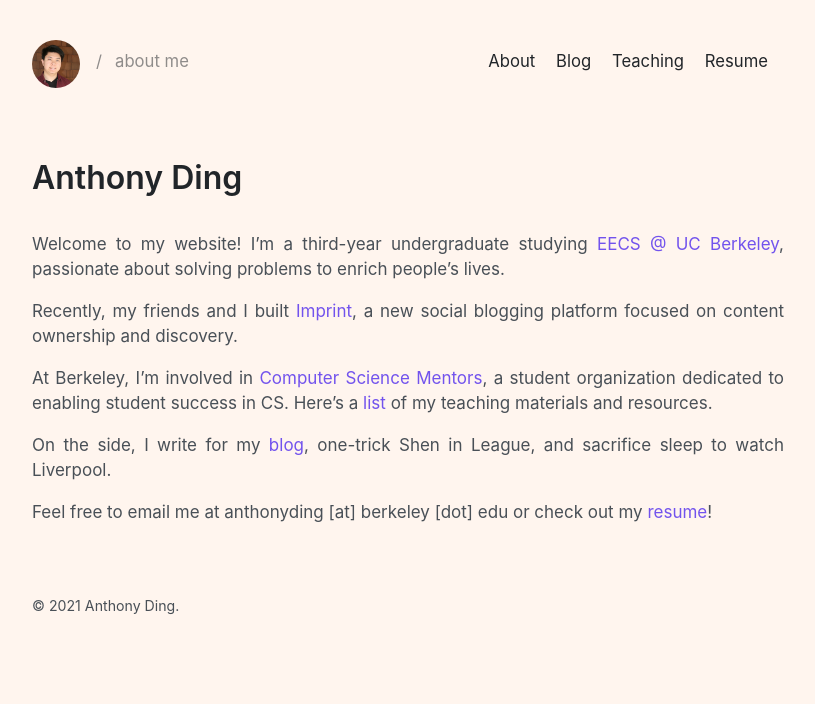
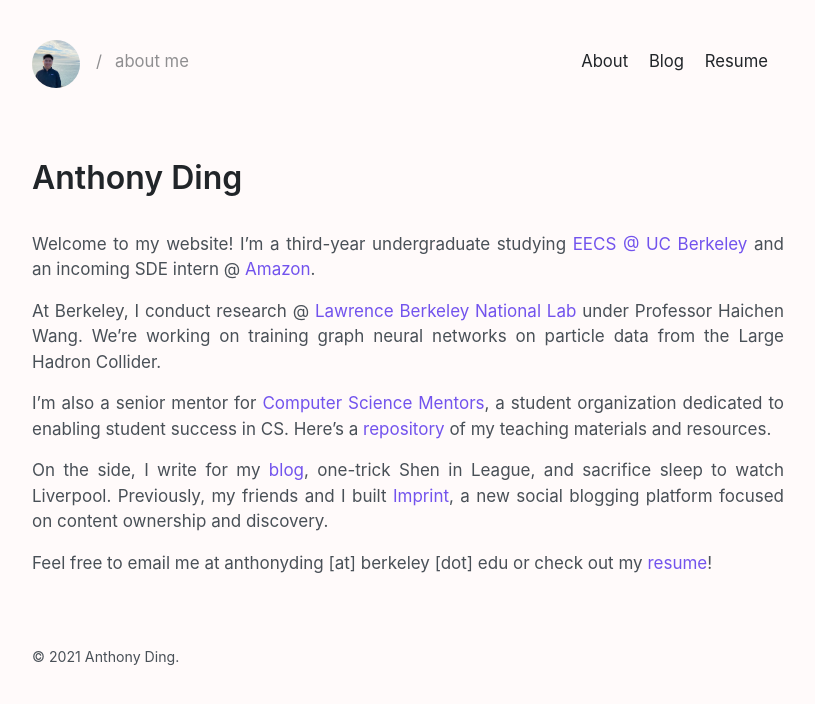
Before and after one commit to dinganthony/virtual-home-base, a Jekyll site: the page built from index.md, in a window 1280 px wide. Shown: the top 704 px of the page, without its empty margins (232-1047 px from the left). Built offline with Jekyll 4.4.1, drawn with Linux system fonts in a browser that asks for light colours.

Commit message:
redesign and update

```diff
--- a/_config.yml
+++ b/_config.yml
@@ -13,8 +13,6 @@ navpages:
     url:
   - title: Blog
     url: blog
-  - title: Teaching
-    url: teaching
   - title: Resume
     url: resume
 
--- a/_layouts/default.html
+++ b/_layouts/default.html
@@ -8,7 +8,7 @@
     <div class="container content">
       <header class="masthead">
         <h3 class="masthead-title">
-          <a href="{{ site.baseurl }}/"><img class="profile" src="{{ site.baseurl }}/assets/new_anthony.jpeg"></img></a>
+          <a href="{{ site.baseurl }}/"><img class="profile" src="{{ site.baseurl }}/assets/anthony.jpg"></img></a>
           <div class="subtitle">
             <small class="slash">/</small>
           {% if page.layout == "post" or page.title == "Blog" or page.title == "Archive" %}
--- a/_sass/_variables.scss
+++ b/_sass/_variables.scss
@@ -21,7 +21,7 @@
   --green: #40c057;
   --yellow: #fab005;
   --orange: #fd7e14;
-  --vanilla: #fff5ee;
+  --vanilla: #fffafa;
 
   --blue-300: #74c0fc;
   --blue-400: #4dabf7;
--- a/index.md
+++ b/index.md
@@ -3,12 +3,12 @@ layout: page
 title: Home
 ---
 
-Welcome to my website! I'm a third-year undergraduate studying [EECS @ UC Berkeley](https://eecs.berkeley.edu), passionate about solving problems to enrich people's lives.
+Welcome to my website! I'm a third-year undergraduate studying [EECS @ UC Berkeley](https://eecs.berkeley.edu) and an incoming SDE intern @ [Amazon](https://amazon.com).
 
-Recently, my friends and I built [Imprint](https://imprint.to), a new social blogging platform focused on content ownership and discovery.
+At Berkeley, I conduct research @ [Lawrence Berkeley National Lab](https://lbl.gov) under Professor Haichen Wang. We're working on training graph neural networks on particle data from the Large Hadron Collider.
 
-At Berkeley, I'm involved in [Computer Science Mentors](https://csmentors.berkeley.edu), a student organization dedicated to enabling student success in CS. Here's a [list](teaching) of my teaching materials and resources.
+I'm also a senior mentor for [Computer Science Mentors](https://csmentors.berkeley.edu), a student organization dedicated to enabling student success in CS. Here's a [repository](https://github.com/dinganthony/teaching) of my teaching materials and resources.
 
-On the side, I write for my [blog](blog), one-trick Shen in League, and sacrifice sleep to watch Liverpool.
+On the side, I write for my [blog](blog), one-trick Shen in League, and sacrifice sleep to watch Liverpool. Previously, my friends and I built [Imprint](https://imprint.to), a new social blogging platform focused on content ownership and discovery.
 
 Feel free to email me at anthonyding \[at\] berkeley \[dot\] edu or check out my [resume](resume)!
```
Also changed, not shown: _drafts/teaching.md (renamed from teaching.md), assets/anthony.jpg (added), assets/new_anthony.jpeg (deleted).
